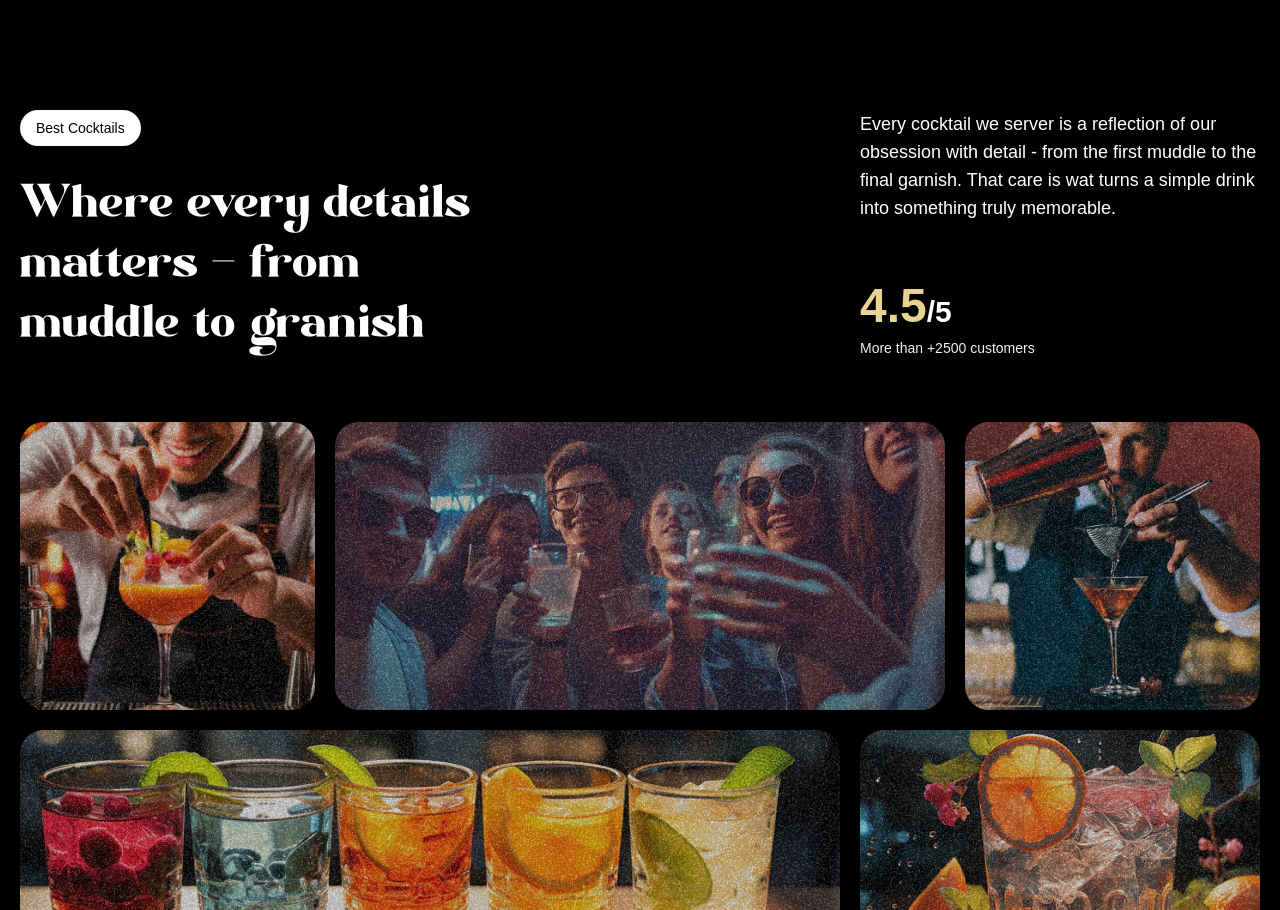
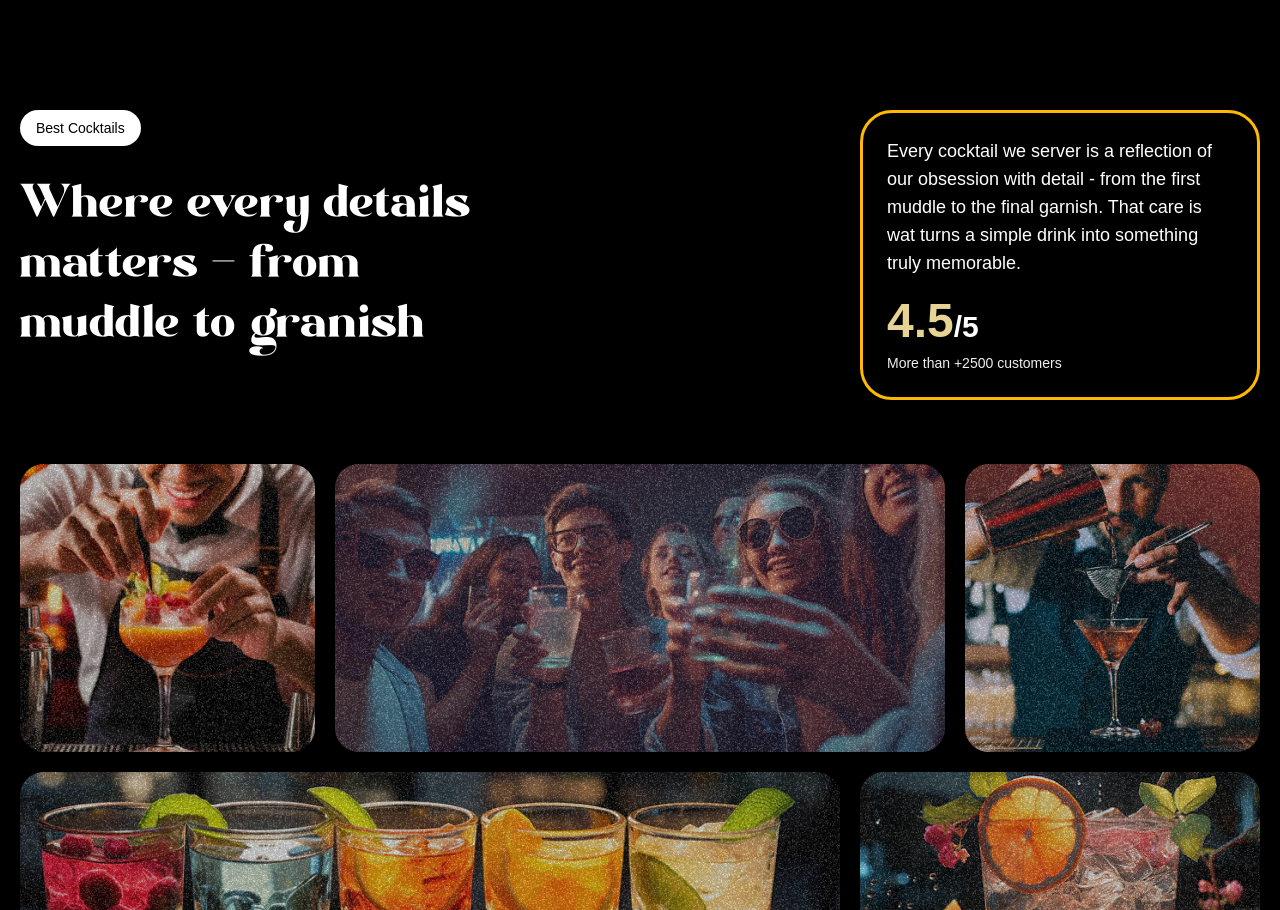
Before and after one commit to nyyscal/mocktail_gsap, a React (Vite) app: page / in a window 1280 px wide. Shown: the part 1602-2512 px from the top of the page. Built offline with nearby package versions, Linux system fonts and the light colour scheme; a web font is replaced by a local one.

Commit message:
About Changes

```diff
--- a/src/components/About.jsx
+++ b/src/components/About.jsx
@@ -38,7 +38,7 @@ const About = () => {
             <p className='badge'>Best Cocktails</p>
             <h2>Where every details matters <span className='text-white'>-</span> from muddle to granish</h2>
           </div>
-          <div className='sub-content'>
+          <div className='sub-content border-3 p-6 rounded-4xl border-amber-400'>
             <p>Every cocktail we server is a reflection of our obsession with detail - from the first muddle to the final garnish. That care is wat turns a simple drink into something truly memorable.</p>
 
             <div>
```
